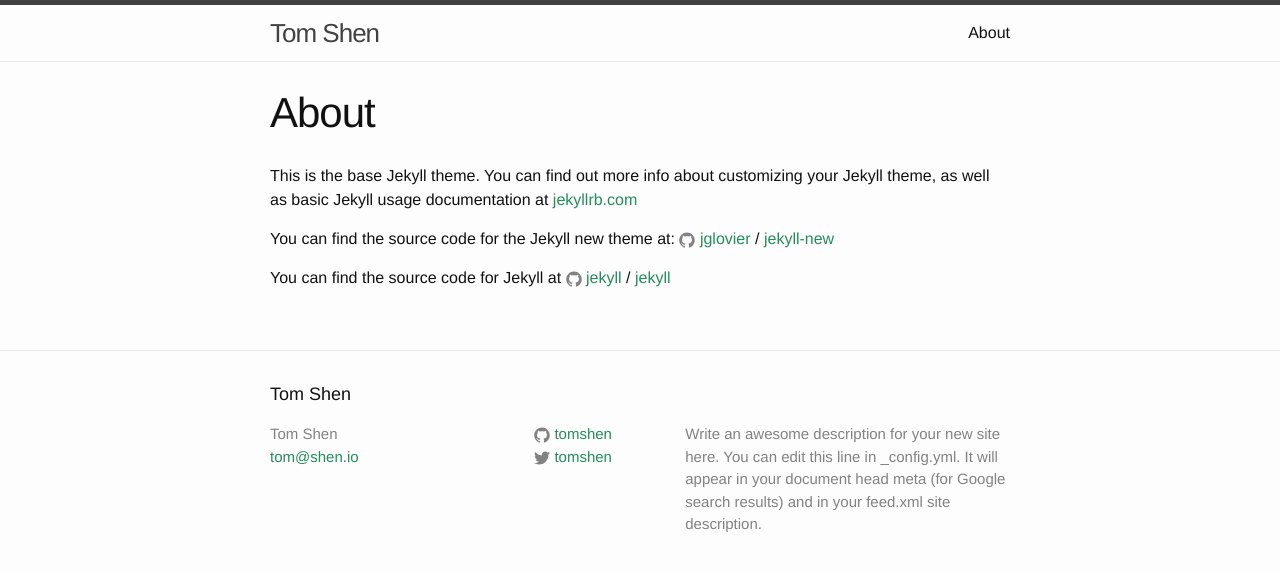
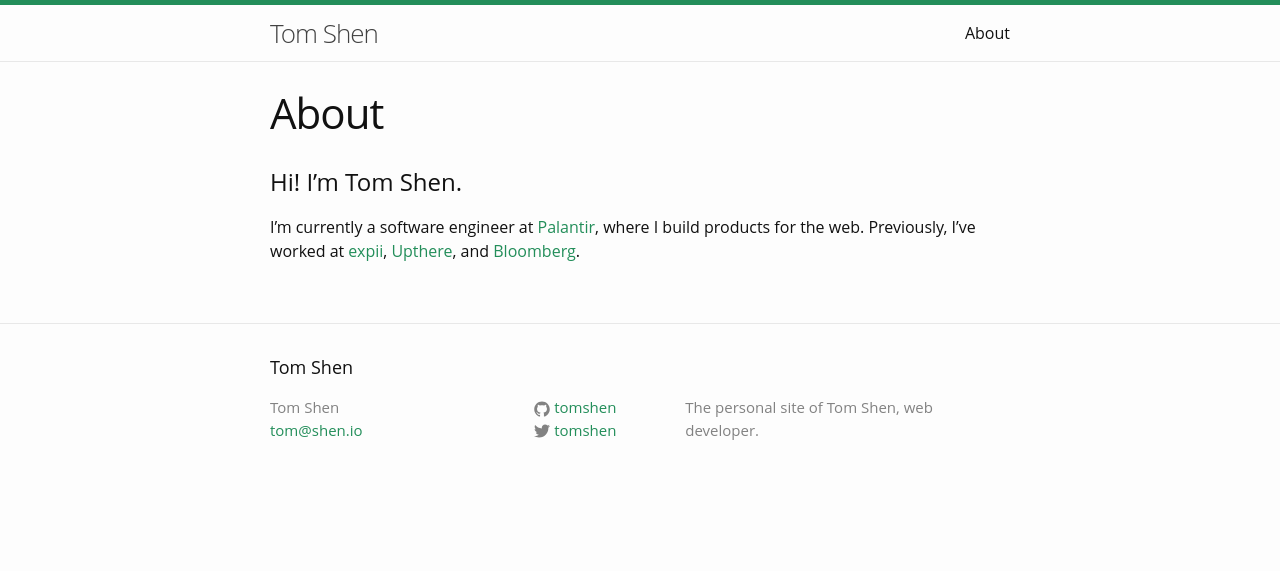
Before and after one commit to tomshen/tomshen.github.io, a Jekyll site: the page built from about.md, in a window 1280 px wide. Shown: the top 571 px of the page. Built offline with Jekyll 4.4.1, drawn with Linux system fonts in a browser that asks for light colours.

Commit message:
Remove placeholder content

```diff
--- a/_config.yml
+++ b/_config.yml
@@ -1,19 +1,10 @@
-# Welcome to Jekyll!
-#
-# This config file is meant for settings that affect your whole blog, values
-# which you are expected to set up once and rarely need to edit after that.
-# For technical reasons, this file is *NOT* reloaded automatically when you use
-# 'jekyll serve'. If you change this file, please restart the server process.
-
 # Site settings
 title: Tom Shen
 email: tom@shen.io
-description: > # this means to ignore newlines until "baseurl:"
-  Write an awesome description for your new site here. You can edit this
-  line in _config.yml. It will appear in your document head meta (for
-  Google search results) and in your feed.xml site description.
-baseurl: "" # the subpath of your site, e.g. /blog
-url: "http://www.tomshen.me" # the base hostname & protocol for your site
+description: >
+  The personal site of Tom Shen, web developer.
+baseurl: ""
+url: "http://www.tomshen.me"
 twitter_username: tomshen
 github_username:  tomshen
 
--- a/_sass/_layout.scss
+++ b/_sass/_layout.scss
@@ -2,7 +2,7 @@
  * Site header
  */
 .site-header {
-    border-top: 5px solid $grey-color-dark;
+    border-top: 5px solid $brand-color;
     border-bottom: 1px solid $grey-color-light;
     min-height: 56px;
 
--- a/about.md
+++ b/about.md
@@ -4,12 +4,8 @@
 permalink: /about/
 ---
 
-This is the base Jekyll theme. You can find out more info about customizing your Jekyll theme, as well as basic Jekyll usage documentation at [jekyllrb.com](http://jekyllrb.com/)
+# Hi! I'm Tom Shen.
 
-You can find the source code for the Jekyll new theme at:
-{% include icon-github.html username="jglovier" %} /
-[jekyll-new](https://github.com/jglovier/jekyll-new)
-
-You can find the source code for Jekyll at
-{% include icon-github.html username="jekyll" %} /
-[jekyll](https://github.com/jekyll/jekyll)
+I'm currently a software engineer at [Palantir](https://www.palantir.com), where I build products
+for the web. Previously, I've worked at [expii](https://www.expii.com),
+[Upthere](https://www.upthere.com), and [Bloomberg](http://www.bloomberg.com).
--- a/css/main.scss
+++ b/css/main.scss
@@ -6,7 +6,7 @@
 
 
 // Our variables
-$base-font-family: "Helvetica Neue", Helvetica, Arial, sans-serif;
+$base-font-family: "Open Sans", "Helvetica Neue", Helvetica, Arial, sans-serif;
 $base-font-size:   16px;
 $base-font-weight: 400;
 $small-font-size:  $base-font-size * 0.875;
```
Also changed, not shown: _posts/2016-02-06-welcome-to-jekyll.markdown (deleted, +0 -25 lines).
